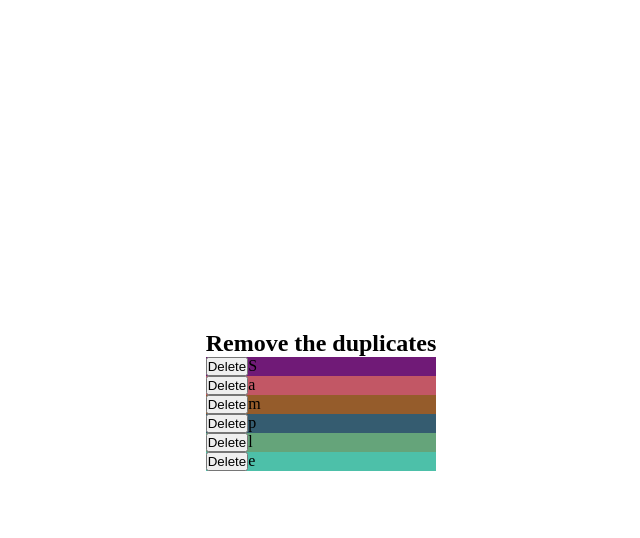
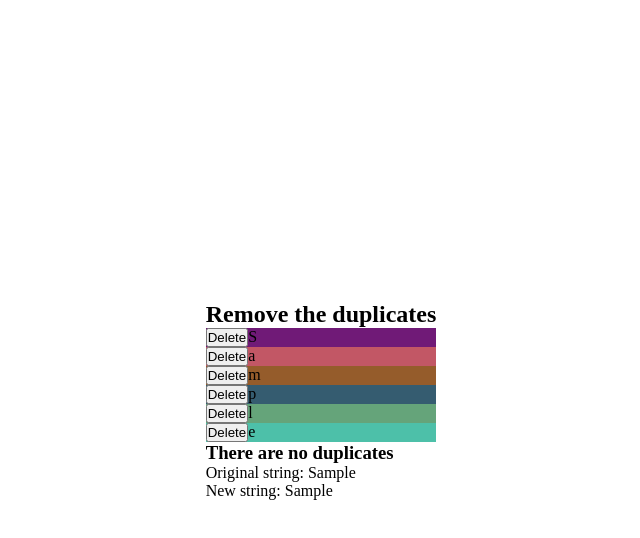
Before and after one commit to ClouddCoder/duplicate-character-remover, a Next.js app: page / in a window 1280 px wide. Both pictures are taken after typing "Sample" into the empty fields and a click on the button "Submit". Shown: the top 538 px of the page, without its empty margins (319-959 px from the left). Built offline with nearby package versions, Linux system fonts and the light colour scheme.

Commit message:
Set message when the initial string has no duplicates

```diff
--- a/src/components/DuplicatesScreen.jsx
+++ b/src/components/DuplicatesScreen.jsx
@@ -1,5 +1,6 @@
 import { useEffect, useRef } from "react";
 import generateRandomColors from "@/utils/generateRandomColors";
+import checkDuplicates from "@/utils/checkDuplicates";
 import useUniqueCharacterColors from "@/utils/hooks/useUniqueCharacterColors";
 import useMessage from "@/utils/hooks/useMessage";
 import useCharacters from "@/utils/hooks/useCharacters";
@@ -14,6 +15,14 @@ function DuplicatesScreen({ onString }) {
 
   useEffect(() => {
     setColors(generateRandomColors(uniqueCharacters.characters));
+    // eslint-disable-next-line react-hooks/exhaustive-deps
+  }, []);
+
+  // If the initial string has no duplicates, the message will be set to "There are no duplicates".
+  useEffect(() => {
+    const hasDuplicates = checkDuplicates(characters.characters, uniqueCharacters.characters);
+
+    hasDuplicates && setCustomMessage("There are no duplicates");
     // eslint-disable-next-line react-hooks/exhaustive-deps
   }, []);
 
@@ -57,6 +66,17 @@ function DuplicatesScreen({ onString }) {
           );
         })}
       </section>
+      {message && (
+        <section>
+          <h3 className="success-header">{message}</h3>
+          <div>
+            <span>{`Original string: ${onString}`}</span>
+          </div>
+          <div>
+            <span>{`New string: ${characters.characters.join("")}`}</span>
+          </div>
+        </section>
+      )}
     </div>
   );
 }
--- a/src/utils/hooks/useMessage.js
+++ b/src/utils/hooks/useMessage.js
@@ -5,10 +5,10 @@ import { useState } from "react";
  * @returns {Object} - Object with the state and setState method.
  */
 const useMessage = () => {
-  const [message, setMessage] = useState(false);
+  const [message, setMessage] = useState("");
 
   const setCustomMessage = (customMessage) => {
-    setHasDuplicates(customMessage);
+    setMessage(customMessage);
   };
 
   return { message, setCustomMessage };
```
